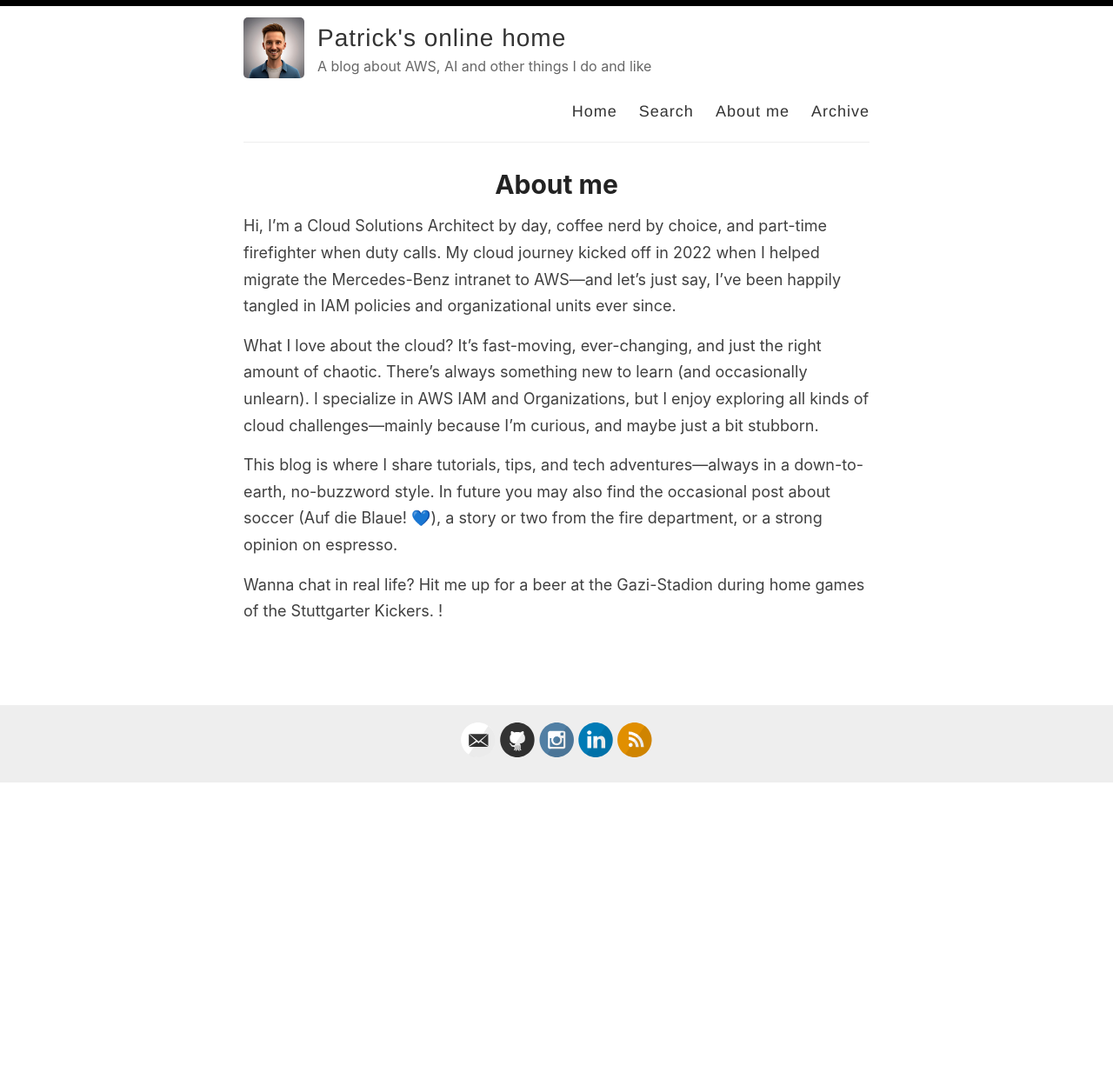
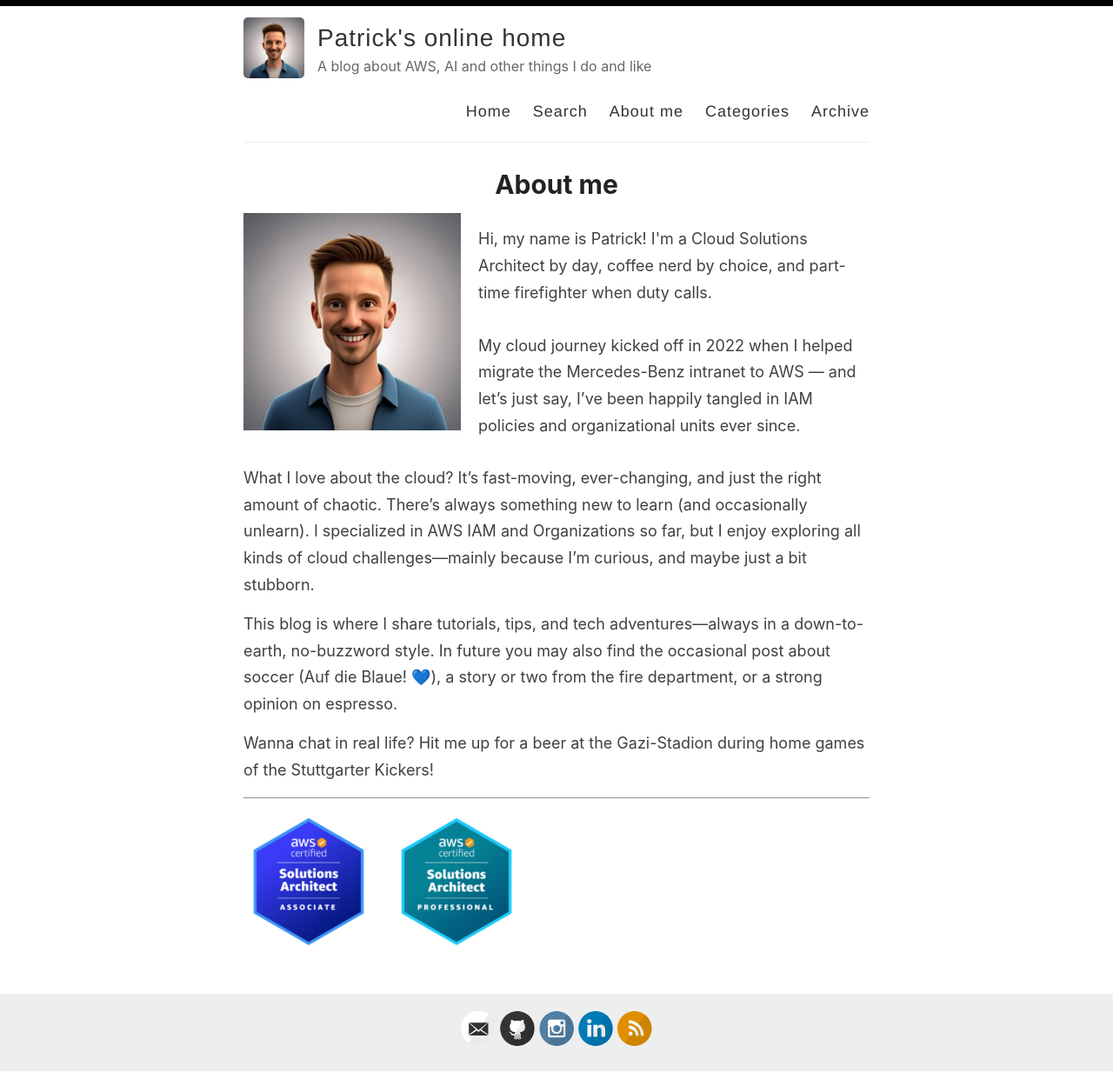
Before and after one commit to pschneider86/pschneider86.github.io, a Jekyll site: the page built from _pages/about.md, in a window 1280 px wide. Shown: the whole page at 87% size. Built offline with Jekyll 4.4.1, drawn with Linux system fonts in a browser that asks for light colours; before the commit the page ends 901 px from its top, so only the background shows below that.

Commit message:
Add categories link to navigation and update about page content

```diff
--- a/_layouts/default.html
+++ b/_layouts/default.html
@@ -31,6 +31,7 @@
               <a href="{{ site.baseurl }}/">Home</a>
               <a href="{{ site.baseurl }}/search">Search</a>
               <a href="{{ site.baseurl }}/about">About me</a>
+              <a href="{{ site.baseurl }}/categories">Categories</a>
               <a href="{{ site.baseurl }}/archive">Archive</a>
             </nav>
           </header>
--- a/_pages/about.md
+++ b/_pages/about.md
@@ -4,10 +4,28 @@ title: About me
 permalink: /about/
 ---
 
-Hi, I’m a Cloud Solutions Architect by day, coffee nerd by choice, and part-time firefighter when duty calls. My cloud journey kicked off in 2022 when I helped migrate the Mercedes-Benz intranet to AWS—and let’s just say, I’ve been happily tangled in IAM policies and organizational units ever since.
+<div style="display: flex; align-items: flex-start;">
+    <img src="../images/patrick_generated.jpeg" alt="Patrick Schneider" width="250" style="margin-right: 20px;">
+    <p>Hi, my name is Patrick! I'm a Cloud Solutions Architect by day, coffee nerd by choice, and part-time firefighter when duty calls. <br /><br />
 
-What I love about the cloud? It’s fast-moving, ever-changing, and just the right amount of chaotic. There’s always something new to learn (and occasionally unlearn). I specialize in AWS IAM and Organizations, but I enjoy exploring all kinds of cloud challenges—mainly because I’m curious, and maybe just a bit stubborn.
+    My cloud journey kicked off in 2022 when I helped migrate the Mercedes-Benz intranet to AWS — and let’s just say, I’ve been happily tangled in IAM policies and organizational units ever since.</p>
+</div>
+
+What I love about the cloud? It’s fast-moving, ever-changing, and just the right amount of chaotic. There’s always something new to learn (and occasionally unlearn). I specialized in AWS IAM and Organizations so far, but I enjoy exploring all kinds of cloud challenges—mainly because I’m curious, and maybe just a bit stubborn.
 
 This blog is where I share tutorials, tips, and tech adventures—always in a down-to-earth, no-buzzword style. In future you may also find the occasional post about soccer (Auf die Blaue! 💙), a story or two from the fire department, or a strong opinion on espresso.
 
-Wanna chat in real life? Hit me up for a beer at the Gazi-Stadion during home games of the Stuttgarter Kickers. !
+Wanna chat in real life? Hit me up for a beer at the Gazi-Stadion during home games of the Stuttgarter Kickers!
+
+---
+
+
+
+<div style="display: flex; gap: 20px; margin-top: 20px;">
+    <a href="https://www.credly.com/earner/earned/badge/3ddf1361-7cd8-494f-af91-c941f8accb57" target="_blank">
+        <img src="../images/csa-associate.png" alt="AWS Certified Solutions Architect – Associate" width="150">
+    </a>
+    <a href="https://www.credly.com/earner/earned/badge/4ba3032b-d02c-4e6a-8bd3-ac6440db2140" target="_blank">
+        <img src="../images/csa-professional.png" alt="AWS Certified Solutions Architect – Professional" width="150">
+    </a>
+</div>
```
Also changed, not shown: images/categories.png (deleted), images/csa-associate.png (added), images/csa-professional.png (added), images/galaxy.jpg (deleted), images/mobile-demo.png (deleted), images/patrick_generated.jpeg, images/patrick_generated.png (added), images/reverie-demo.png (deleted), images/reverie-text.png (deleted), images/reverie.png (deleted).
